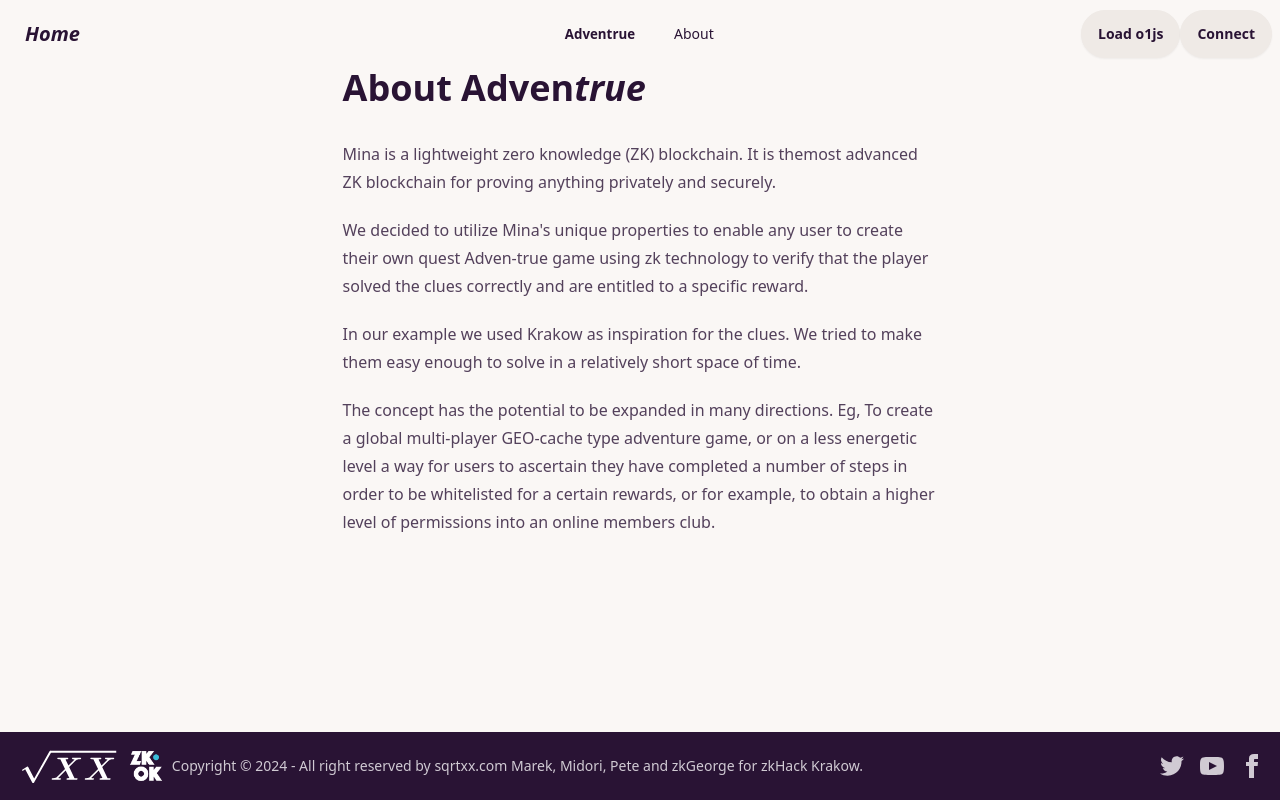
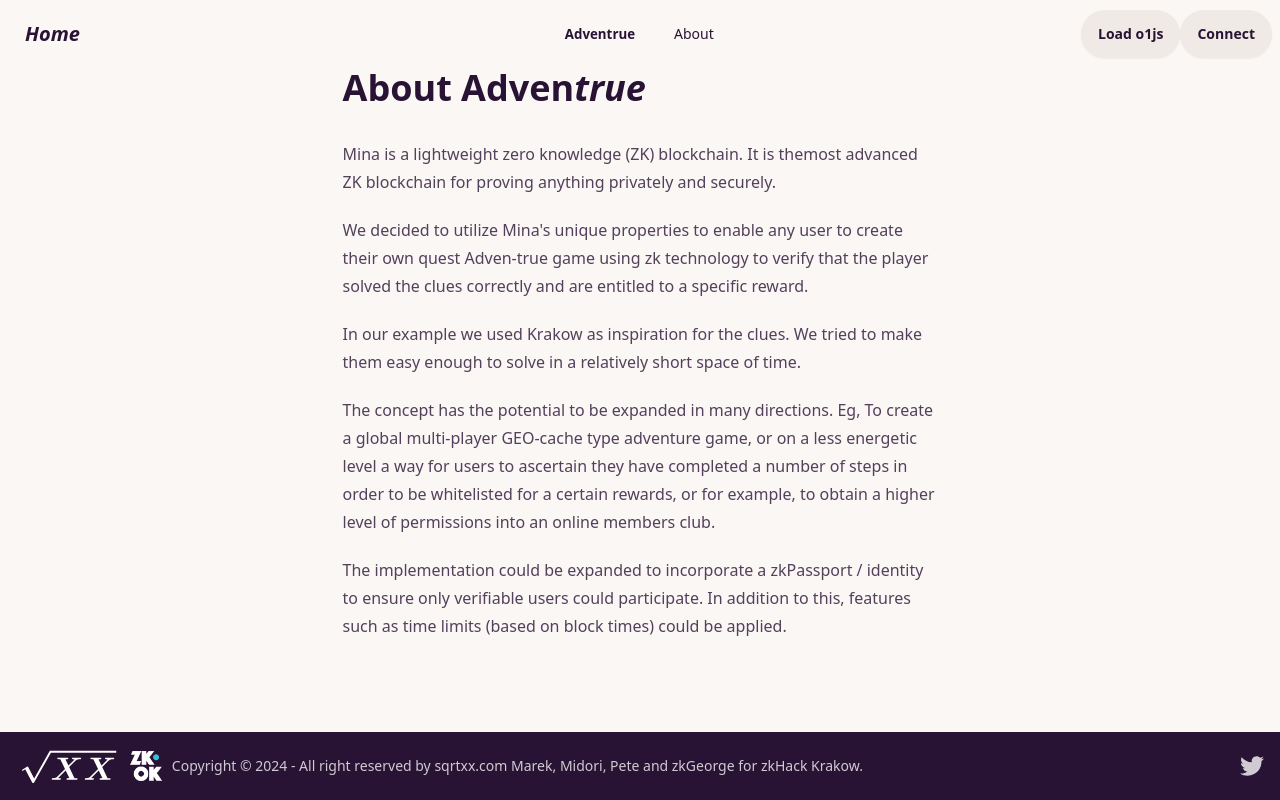
Before and after one commit to sqrt-xx/adventrue, a Next.js app in the folder ui/: page /about in a window 1280 px wide. Built offline with nearby package versions, Linux system fonts and the light colour scheme.

Commit message:
Some cosmetic changes

```diff
--- a/ui/src/components/Layout.tsx
+++ b/ui/src/components/Layout.tsx
@@ -70,36 +70,6 @@ const Layout = ({ children }: { children: ReactNode }) => {
                 <path d="M24 4.557c-.883.392-1.832.656-2.828.775 1.017-.609 1.798-1.574 2.165-2.724-.951.564-2.005.974-3.127 1.195-.897-.957-2.178-1.555-3.594-1.555-3.179 0-5.515 2.966-4.797 6.045-4.091-.205-7.719-2.165-10.148-5.144-1.29 2.213-.669 5.108 1.523 6.574-.806-.026-1.566-.247-2.229-.616-.054 2.281 1.581 4.415 3.949 4.89-.693.188-1.452.232-2.224.084.626 1.956 2.444 3.379 4.6 3.419-2.07 1.623-4.678 2.348-7.29 2.04 2.179 1.397 4.768 2.212 7.548 2.212 9.142 0 14.307-7.721 13.995-14.646.962-.695 1.797-1.562 2.457-2.549z"></path>
               </svg>
             </a>
-            <a
-              href="https://youtu.be/5940Ja8CbC0"
-              target="_blank"
-              rel="noreferrer"
-            >
-              <svg
-                xmlns="http://www.w3.org/2000/svg"
-                width="24"
-                height="24"
-                viewBox="0 0 24 24"
-                className="fill-current"
-              >
-                <path d="M19.615 3.184c-3.604-.246-11.631-.245-15.23 0-3.897.266-4.356 2.62-4.385 8.816.029 6.185.484 8.549 4.385 8.816 3.6.245 11.626.246 15.23 0 3.897-.266 4.356-2.62 4.385-8.816-.029-6.185-.484-8.549-4.385-8.816zm-10.615 12.816v-8l8 3.993-8 4.007z"></path>
-              </svg>
-            </a>
-            <a
-              href="https://www.facebook.com/marekstreams/posts/pfbid02AVGwF3mPsS8v2Swv6EkqjYXJBEu5jBxjMjJw63uG9S8NktrKAM2tUJvy52Vn8iCEl"
-              target="_blank"
-              rel="noreferrer"
-            >
-              <svg
-                xmlns="http://www.w3.org/2000/svg"
-                width="24"
-                height="24"
-                viewBox="0 0 24 24"
-                className="fill-current"
-              >
-                <path d="M9 8h-3v4h3v12h5v-12h3.642l.358-4h-4v-1.667c0-.955.192-1.333 1.115-1.333h2.885v-5h-3.808c-3.596 0-5.192 1.583-5.192 4.615v3.385z"></path>
-              </svg>
-            </a>
           </div>
         </footer>
       </section>
--- a/ui/src/pages/about.tsx
+++ b/ui/src/pages/about.tsx
@@ -9,6 +9,7 @@ export default function About() {
         <p>We decided to utilize Mina's unique properties to enable any user to create their own quest Adven-true game using zk technology to verify that the player solved the clues correctly and are entitled to a specific reward.</p>
         <p>In our example we used Krakow as inspiration for the clues. We tried to make them easy enough to solve in a relatively short space of time. </p>
         <p>The concept has the potential to be expanded in many directions. Eg, To create a global multi-player GEO-cache type adventure game, or on a less energetic level a way for users to ascertain they have completed a number of steps in order to be whitelisted for a certain rewards, or for example, to obtain a higher level of permissions into an online members club.</p>
+        <p>The implementation could be expanded to incorporate a zkPassport / identity to ensure only verifiable users could participate. In addition to this, features such as time limits (based on block times) could be applied.</p>
       </div>
     </article>
   );
```
